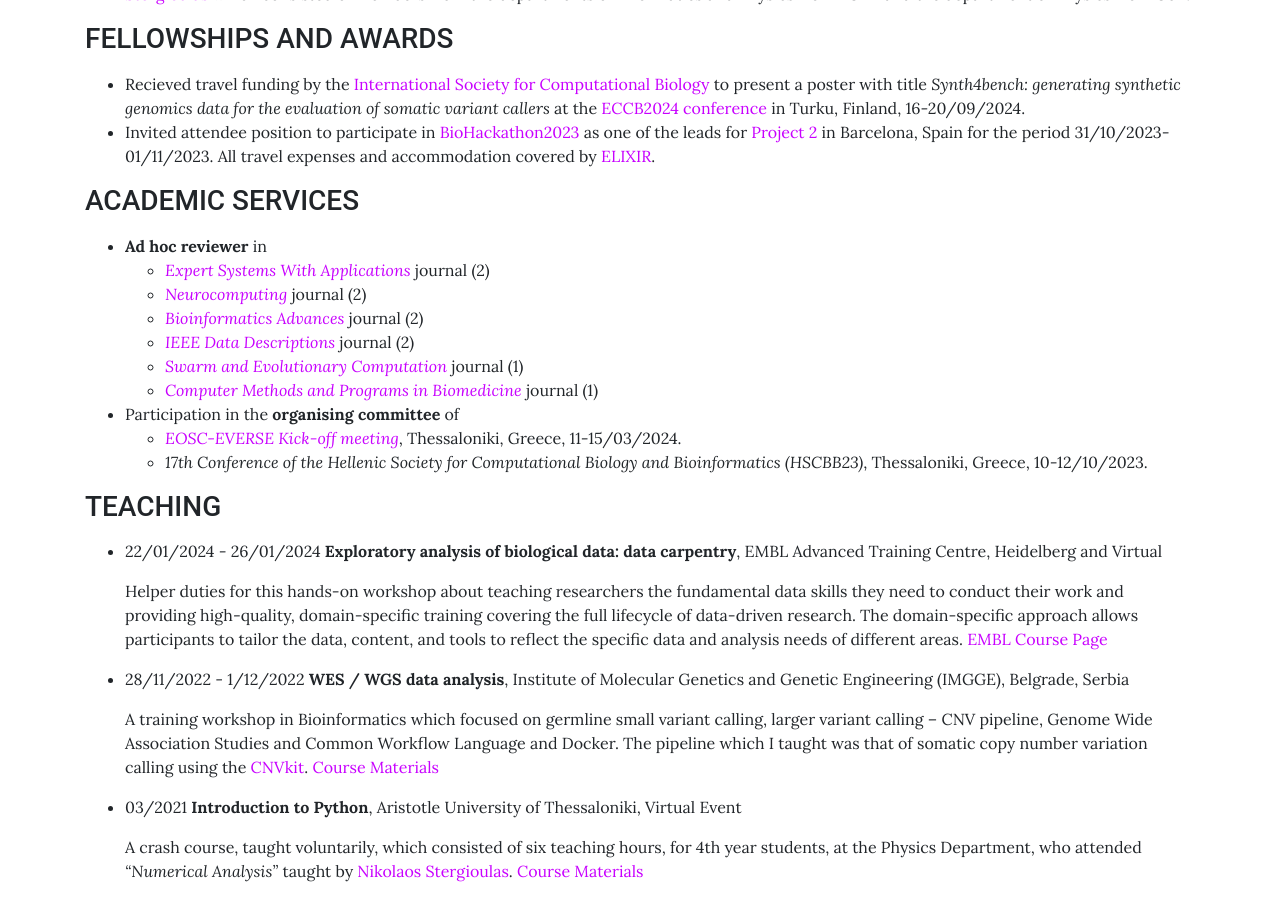
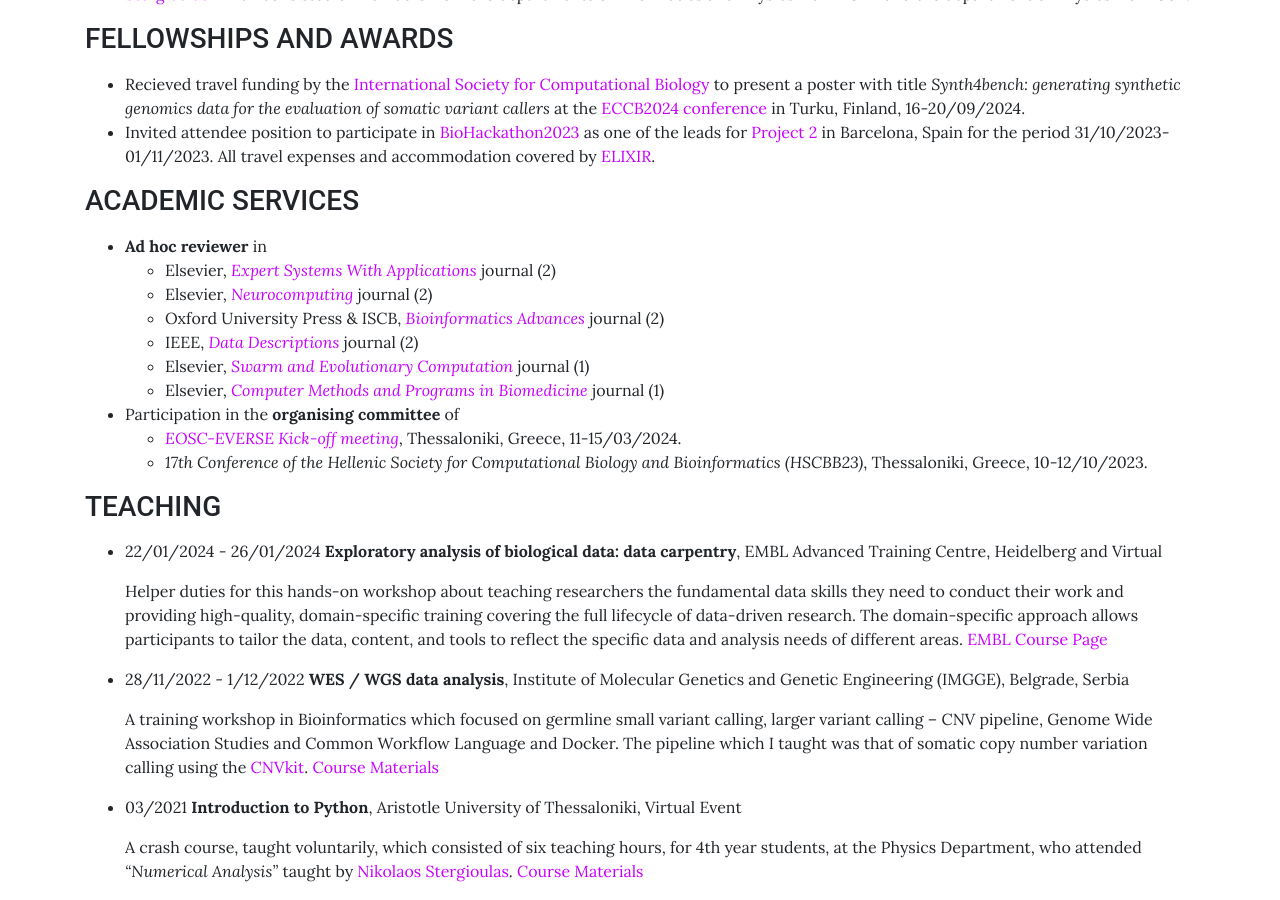
Before and after one commit to sfragkoul/sfragkoul.github.io, a Jekyll site: the page built from pages/CV.md, in a window 1280 px wide and 900 px high, scrolled down 1607 px. Built offline with Jekyll 4.4.1, drawn with Linux system fonts in a browser that asks for light colours.

Commit message:
Update CV.md

```diff
--- a/pages/CV.md
+++ b/pages/CV.md
@@ -67,12 +67,12 @@ background: /assets/img/groupLogo/CV.jpg
 <p style="margin-bottom:15px"></p>
 
 - **Ad hoc reviewer** in
-  - [*Expert Systems With Applications*](https://www.sciencedirect.com/journal/expert-systems-with-applications) journal (2)
-  - [*Neurocomputing*](https://www.sciencedirect.com/journal/neurocomputing) journal (2)
-  - [*Bioinformatics Advances*](https://academic.oup.com/bioinformaticsadvances) journal (2)
-  - [*IEEE Data Descriptions*](https://www.ieee-data.org/) journal (2)
-  - [*Swarm and Evolutionary Computation*](https://www.sciencedirect.com/journal/swarm-and-evolutionary-computation/about/aims-and-scope) journal (1)
-  - [*Computer Methods and Programs in Biomedicine*](https://www.sciencedirect.com/journal/computer-methods-and-programs-in-biomedicine) journal (1)
+  - Elsevier, [*Expert Systems With Applications*](https://www.sciencedirect.com/journal/expert-systems-with-applications) journal (2)
+  - Elsevier, [*Neurocomputing*](https://www.sciencedirect.com/journal/neurocomputing) journal (2)
+  - Oxford University Press & ISCB, [*Bioinformatics Advances*](https://academic.oup.com/bioinformaticsadvances) journal (2)
+  - IEEE, [*Data Descriptions*](https://www.ieee-data.org/) journal (2)
+  - Elsevier, [*Swarm and Evolutionary Computation*](https://www.sciencedirect.com/journal/swarm-and-evolutionary-computation/about/aims-and-scope) journal (1)
+  - Elsevier, [*Computer Methods and Programs in Biomedicine*](https://www.sciencedirect.com/journal/computer-methods-and-programs-in-biomedicine) journal (1)
 
 
 - Participation in the **organising committee** of
```
